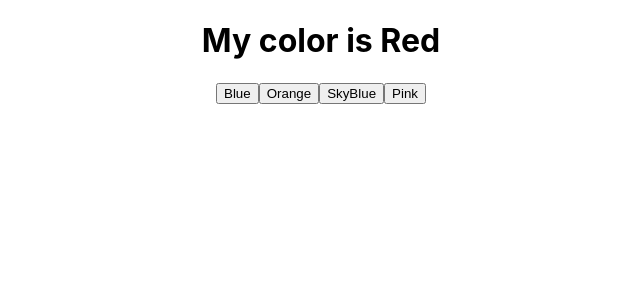
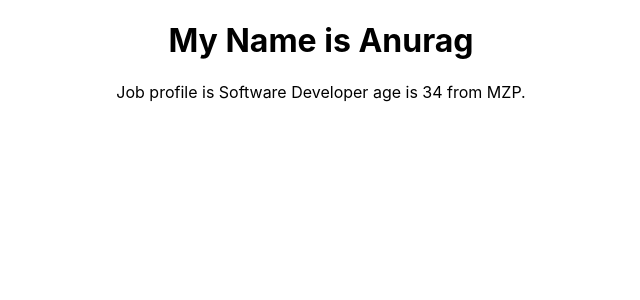
Before and after one commit to anurag-vns/my-react, a React (Create React App) app: page / in a window 1280 px wide. Shown: the top 300 px of the page, without its empty margins (319-959 px from the left). Built offline with nearby package versions, Linux system fonts and the light colour scheme.

Commit message:
Create multiple state Hooks:

```diff
--- a/src/App.js
+++ b/src/App.js
@@ -1,13 +1,12 @@
 import './App.css';
-import MyColor from './components/Hello';
-import MyInput from './components/Hello';
+import MyName from './components/Hello';
 import Hello from './components/Hello';
 
 function App(props) {
 
   return (
     <div className="App">
-      <MyColor></MyColor>
+      <MyName></MyName>
 
 	</div>);
 }
--- a/src/components/Hello.js
+++ b/src/components/Hello.js
@@ -1,15 +1,17 @@
 import React,{useState} from "react";
-function MyColor()
+function MyName()
 {
-  const[color,setcolor]=useState("Red");
+  const[name,setName]=useState("Anurag");
+  const[job,setJob]=useState("Software Developer");
+  const[age,setAge]=useState("34");
+  const[address,setAddress]=useState("MZP");
   return(
-    <>
-    <h1>My color is {color}</h1>
-    <button type="button" onClick={()=> setcolor("bule")}>Blue</button>
-    <button type="button" onClick={()=> setcolor("Orange")}>Orange</button>
-    <button type="button" onClick={()=> setcolor("Sky Blue")}>SkyBlue</button>
-    <button type="button" onClick={()=>setcolor("Pink")}>Pink</button>
-    </>
+<>
+    <h1>My Name is {name}</h1>
+    <p>
+      Job profile is {job} age is {age} from {address}.
+    </p>
+   </>
   )
 }
-  export default MyColor;
+  export default MyName;
```
